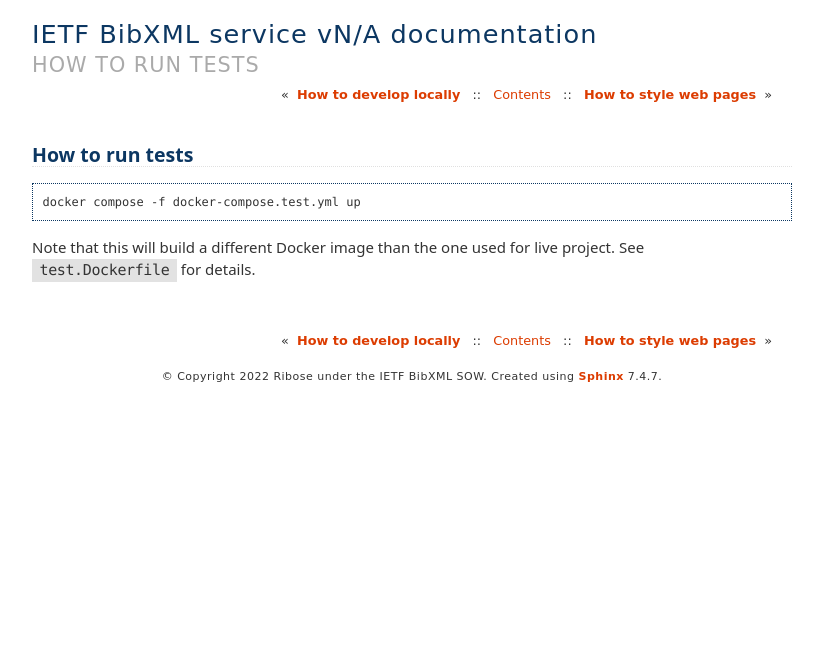
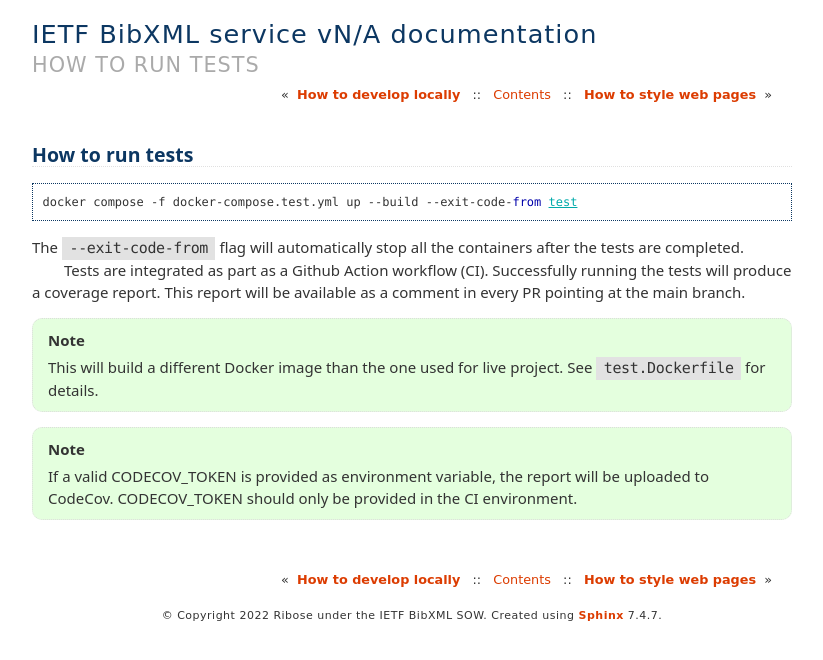
Before and after one commit to ietf-tools/bibxml-service, a Sphinx documentation site: the page built from docs/howto/run-tests.rst, in a window 1280 px wide. Shown: the top 660 px of the page, without its empty margins (228-1051 px from the left). Built offline with Sphinx 7.4.7, drawn with Linux system fonts in a browser that asks for light colours; pages that are not in the unit, such as notebooks, are missing from menus.

```diff
--- a/docs/howto/run-tests.rst
+++ b/docs/howto/run-tests.rst
@@ -4,8 +4,24 @@ How to run tests
 
 ::
 
-    docker compose -f docker-compose.test.yml up
+    docker compose -f docker-compose.test.yml up --build --exit-code-from test
 
-Note that this will build a different Docker image
-than the one used for live project.
-See ``test.Dockerfile`` for details.
+The ``--exit-code-from`` flag will automatically stop
+all the containers after the tests are completed.
+
+Tests are integrated as part as a Github Action workflow (CI).
+Successfully running the tests will produce a coverage report.
+This report will be available as a comment in every PR pointing
+at the main branch.
+
+
+.. note::
+
+   This will build a different Docker image than the one used
+   for live project. See ``test.Dockerfile`` for details.
+
+.. note::
+
+   If a valid CODECOV_TOKEN is provided as environment variable, the
+   report will be uploaded to CodeCov. CODECOV_TOKEN should only be
+   provided in the CI environment.
```
Also changed, not shown: docs/howto/develop-locally.rst (+17 -0 lines), docs/howto/run-an-interactive-debugger.rst (deleted, +0 -14 lines).
